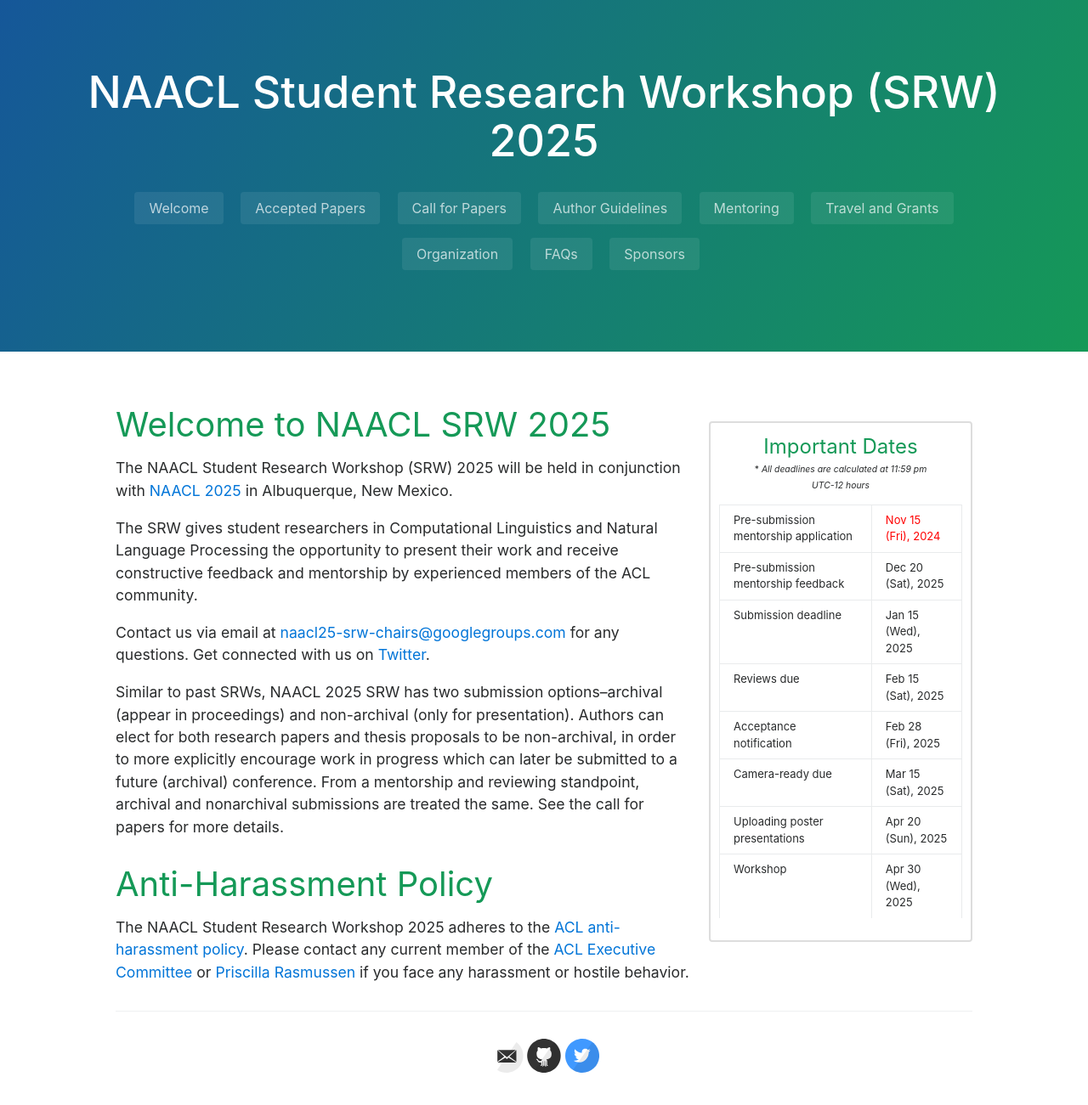
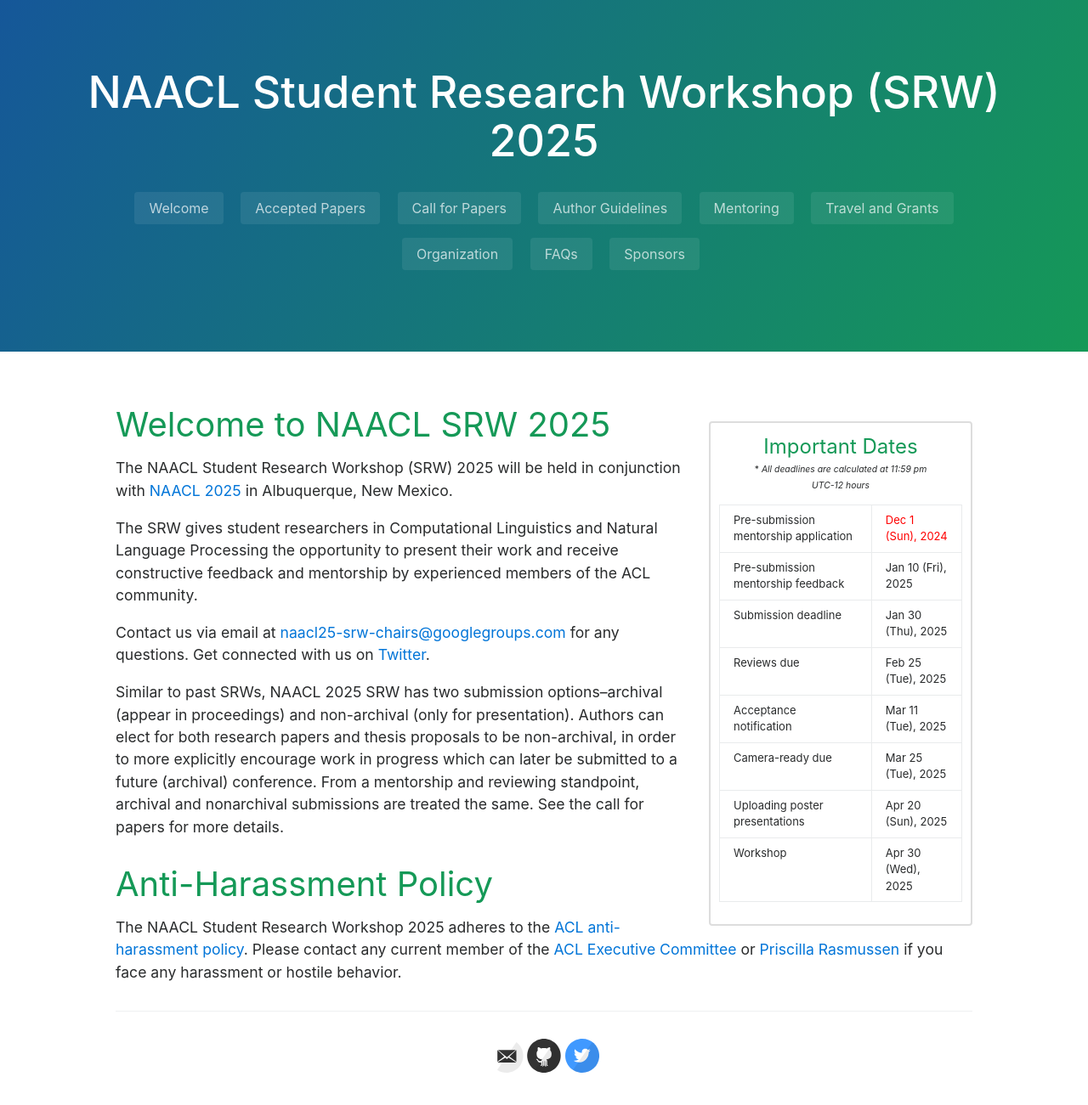
Before and after one commit to naacl2025-srw/naacl2025-srw.github.io, a Jekyll site: the page built from index.md, in a window 1280 px wide. Shown: the whole page at 85% size. Built offline with Jekyll 4.4.1, drawn with Linux system fonts in a browser that asks for light colours.

Commit message:
Update default.html

```diff
--- a/_layouts/default.html
+++ b/_layouts/default.html
@@ -7,12 +7,12 @@
     {% include page-header.html %}
 
     {% capture nowdate %}{{'now' | date: '%s' | minus: 86400 }}{% endcapture %}
-    {% capture presubmen %}{{'Nov 15 2024' | date: '%s'}}{% endcapture %}
-    {% capture presubfeed %}{{'Dec 20 2025' | date: '%s'}}{% endcapture %}
-    {% capture sub %}{{'Jan 15 2025' | date: '%s'}}{% endcapture %}
-    {% capture revdue %}{{'Feb 15 2025' | date: '%s'}}{% endcapture %}
-    {% capture not %}{{'Feb 28 2025' | date: '%s'}}{% endcapture %}
-    {% capture cam %}{{'Mar 15 2025' | date: '%s'}}{% endcapture %}
+    {% capture presubmen %}{{'Dec 1 2024' | date: '%s'}}{% endcapture %}
+    {% capture presubfeed %}{{'Jan 10 2025' | date: '%s'}}{% endcapture %}
+    {% capture sub %}{{'Jan 30 2025' | date: '%s'}}{% endcapture %}
+    {% capture revdue %}{{'Feb 25 2025' | date: '%s'}}{% endcapture %}
+    {% capture not %}{{'Mar 11 2025' | date: '%s'}}{% endcapture %}
+    {% capture cam %}{{'Mar 25 2025' | date: '%s'}}{% endcapture %}
     {% capture underline %}{{'Apr 20 2025' | date: '%s'}}{% endcapture %}
     {% capture workshop %}{{'Apr 30 2025' | date: '%s'}}{% endcapture %}
 
```
